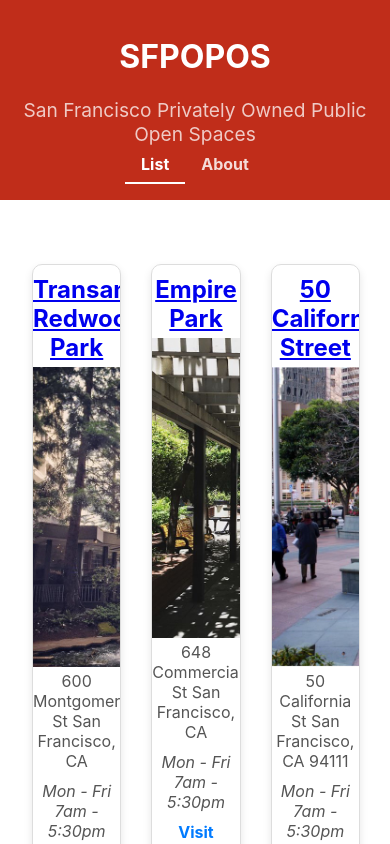
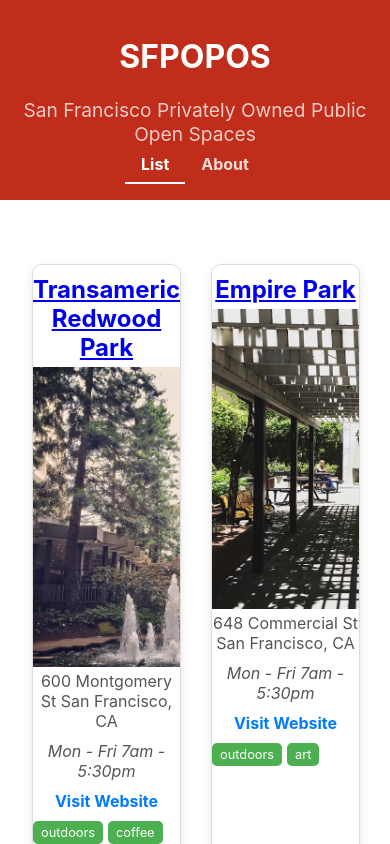
Before and after one commit to Joshkaki00/react-js-tutorial, a React (Create React App) app: page /#/ in a window 390 px wide. Shown: the top 844 px of the page. Built offline with nearby package versions, Linux system fonts and the light colour scheme.

Commit message:
tablet styling

```diff
--- a/src/components/POPOSList.css
+++ b/src/components/POPOSList.css
@@ -6,3 +6,9 @@
   margin: auto;
   padding: 2em;
 }
+
+@media only screen and (max-width: 960px) {
+  .POPOSList {
+    grid-template-columns: 1fr 1fr;
+  }
+}
```
